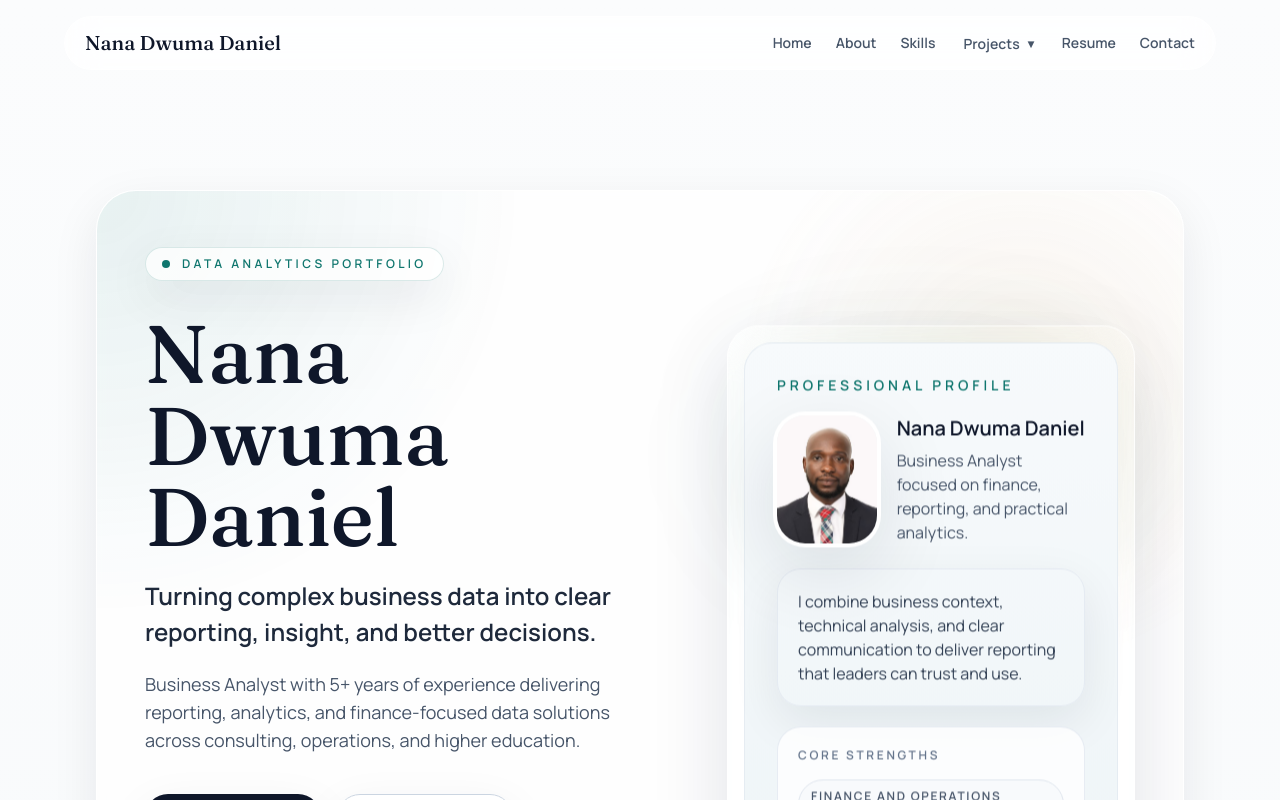
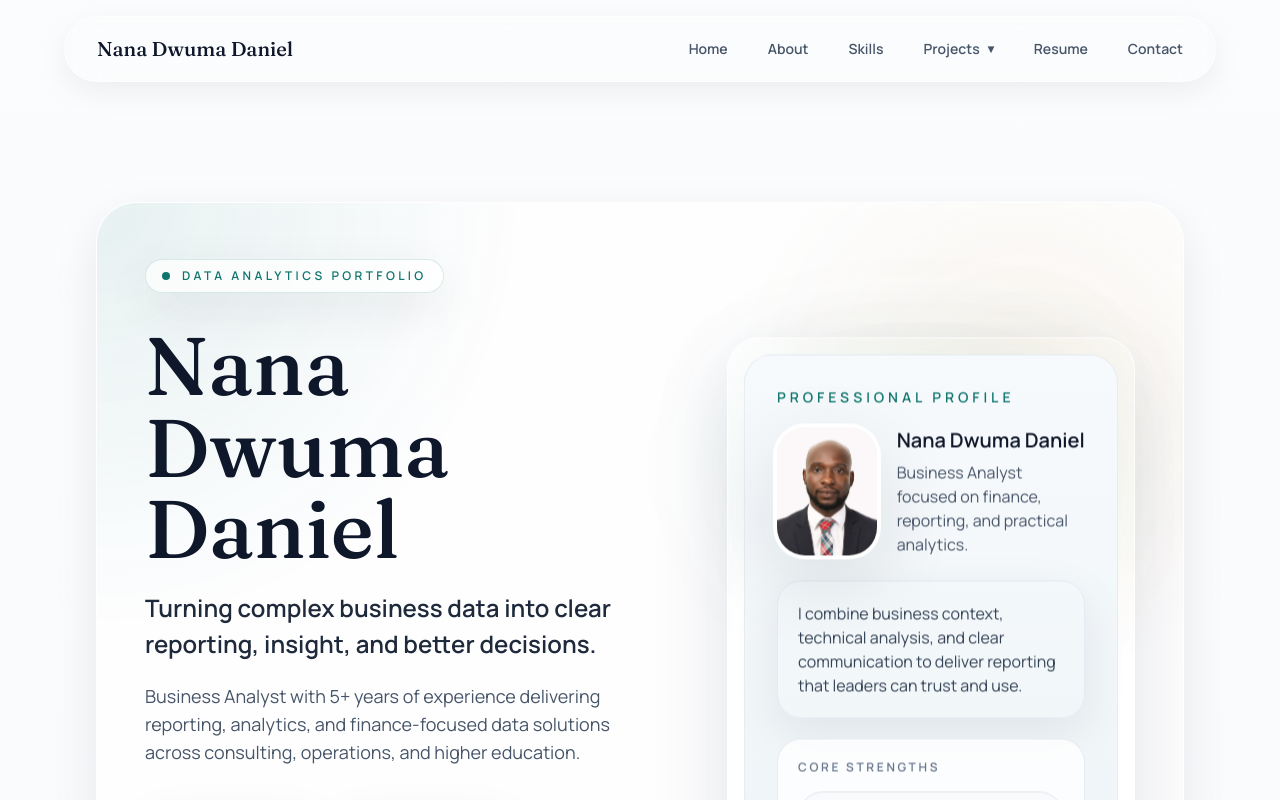
Before and after one commit to Nanadwuma/nanaportfolio, a React (Vite) app: page / in a window 1280 px wide. Shown: the top 800 px of the page. Built offline with nearby package versions, Linux system fonts and the light colour scheme.

Commit message:
Add style to nav bar

```diff
--- a/src/components/Navbar.jsx
+++ b/src/components/Navbar.jsx
@@ -76,19 +76,22 @@ export default function Navbar() {
   return (
     <header className="sticky top-0 z-50 px-4 pt-4 sm:px-6">
       <nav
-        className={`mx-auto flex max-w-6xl items-center justify-between rounded-full border px-5 py-3 transition-all duration-300 ${
+        className={`mx-auto flex max-w-6xl items-center justify-between rounded-[999px] border px-4 py-2.5 transition-all duration-300 ${
           isScrolled
-            ? 'border-white/70 bg-white/88 shadow-soft backdrop-blur-xl'
-            : 'border-white/50 bg-white/70 backdrop-blur-lg'
+            ? 'border-white/80 bg-white/82 shadow-[0_16px_45px_rgba(15,23,42,0.10)] backdrop-blur-xl'
+            : 'border-white/65 bg-white/68 shadow-[0_10px_30px_rgba(15,23,42,0.06)] backdrop-blur-lg'
         }`}
       >
-        <Link to="/" className="font-display text-xl text-ink interactive-link rounded-full">
+        <Link
+          to="/"
+          className="rounded-full px-4 py-2 font-display text-xl text-ink transition duration-300 hover:bg-white/75 hover:shadow-[inset_0_0_0_1px_rgba(226,232,240,0.9)]"
+        >
           {portfolio.name}
         </Link>
 
         <button
           type="button"
-          className="inline-flex rounded-full border border-slate-300 px-3 py-2 text-sm font-semibold text-ink focus-visible:outline-none focus-visible:ring-2 focus-visible:ring-accent focus-visible:ring-offset-2 lg:hidden"
+          className="inline-flex rounded-full border border-slate-200 bg-white/75 px-4 py-2 text-sm font-semibold text-ink shadow-sm transition duration-300 hover:bg-white focus-visible:outline-none focus-visible:ring-2 focus-visible:ring-accent focus-visible:ring-offset-2 lg:hidden"
           onClick={() => setIsOpen((current) => !current)}
           aria-expanded={isOpen}
           aria-label="Toggle navigation"
@@ -97,13 +100,17 @@ export default function Navbar() {
           Menu
         </button>
 
-        <div className="hidden items-center gap-6 lg:flex">
+        <div className="hidden items-center gap-2 lg:flex">
           {navLinks.map((link) =>
             link.label === 'Projects' ? (
               <div key={link.label} ref={desktopProjectsRef} className="relative">
                 <button
                   type="button"
-                  className="interactive-link inline-flex items-center gap-2 rounded-full px-1 text-sm font-semibold text-slate-600"
+                  className={`inline-flex items-center gap-2 rounded-full px-4 py-2 text-sm font-semibold transition duration-300 focus-visible:outline-none focus-visible:ring-2 focus-visible:ring-accent focus-visible:ring-offset-2 ${
+                    isProjectsOpen
+                      ? 'bg-white text-ink shadow-[0_8px_20px_rgba(15,23,42,0.08)]'
+                      : 'text-slate-600 hover:bg-white/80 hover:text-ink hover:shadow-[0_8px_18px_rgba(15,23,42,0.06)]'
+                  }`}
                   onClick={() => setIsProjectsOpen((current) => !current)}
                   aria-expanded={isProjectsOpen}
                   aria-controls="projects-dropdown"
@@ -145,7 +152,7 @@ export default function Navbar() {
               <Link
                 key={link.label}
                 to={link.isRoute ? link.href : homeSectionHref(link.sectionId)}
-                className="interactive-link rounded-full text-sm font-semibold text-slate-600"
+                className="rounded-full px-4 py-2 text-sm font-semibold text-slate-600 transition duration-300 hover:bg-white/80 hover:text-ink hover:shadow-[0_8px_18px_rgba(15,23,42,0.06)] focus-visible:outline-none focus-visible:ring-2 focus-visible:ring-accent focus-visible:ring-offset-2"
               >
                 {link.label}
               </Link>
@@ -158,15 +165,15 @@ export default function Navbar() {
         <div
           id="mobile-navigation"
           ref={mobileNavRef}
-          className="mx-auto mt-3 max-w-6xl rounded-3xl border border-white/70 bg-white/95 p-4 shadow-soft backdrop-blur lg:hidden"
+          className="mx-auto mt-3 max-w-6xl rounded-[2rem] border border-white/75 bg-white/94 p-4 shadow-[0_18px_45px_rgba(15,23,42,0.10)] backdrop-blur lg:hidden"
         >
           <div className="flex flex-col gap-2.5">
             {navLinks.map((link) =>
               link.label === 'Projects' ? (
-                <div key={link.label} className="rounded-2xl border border-slate-200 bg-slate-50/70">
+                <div key={link.label} className="rounded-2xl border border-slate-200 bg-slate-50/80">
                   <button
                     type="button"
-                    className="flex w-full items-center justify-between rounded-2xl px-4 py-3 text-sm font-semibold text-slate-700 transition hover:text-accent focus-visible:outline-none focus-visible:ring-2 focus-visible:ring-accent focus-visible:ring-offset-2"
+                    className="flex w-full items-center justify-between rounded-2xl px-4 py-3 text-sm font-semibold text-slate-700 transition duration-300 hover:bg-white hover:text-accent focus-visible:outline-none focus-visible:ring-2 focus-visible:ring-accent focus-visible:ring-offset-2"
                     onClick={() => setIsMobileProjectsOpen((current) => !current)}
                     aria-expanded={isMobileProjectsOpen}
                   >
@@ -201,7 +208,7 @@ export default function Navbar() {
                 <Link
                   key={link.label}
                   to={link.isRoute ? link.href : homeSectionHref(link.sectionId)}
-                  className="rounded-2xl px-4 py-3 text-sm font-semibold text-slate-700 transition hover:bg-slate-100 hover:text-accent focus-visible:outline-none focus-visible:ring-2 focus-visible:ring-accent focus-visible:ring-offset-2"
+                  className="rounded-2xl px-4 py-3 text-sm font-semibold text-slate-700 transition duration-300 hover:bg-white hover:text-accent hover:shadow-sm focus-visible:outline-none focus-visible:ring-2 focus-visible:ring-accent focus-visible:ring-offset-2"
                   onClick={closeMenu}
                 >
                   {link.label}
```
